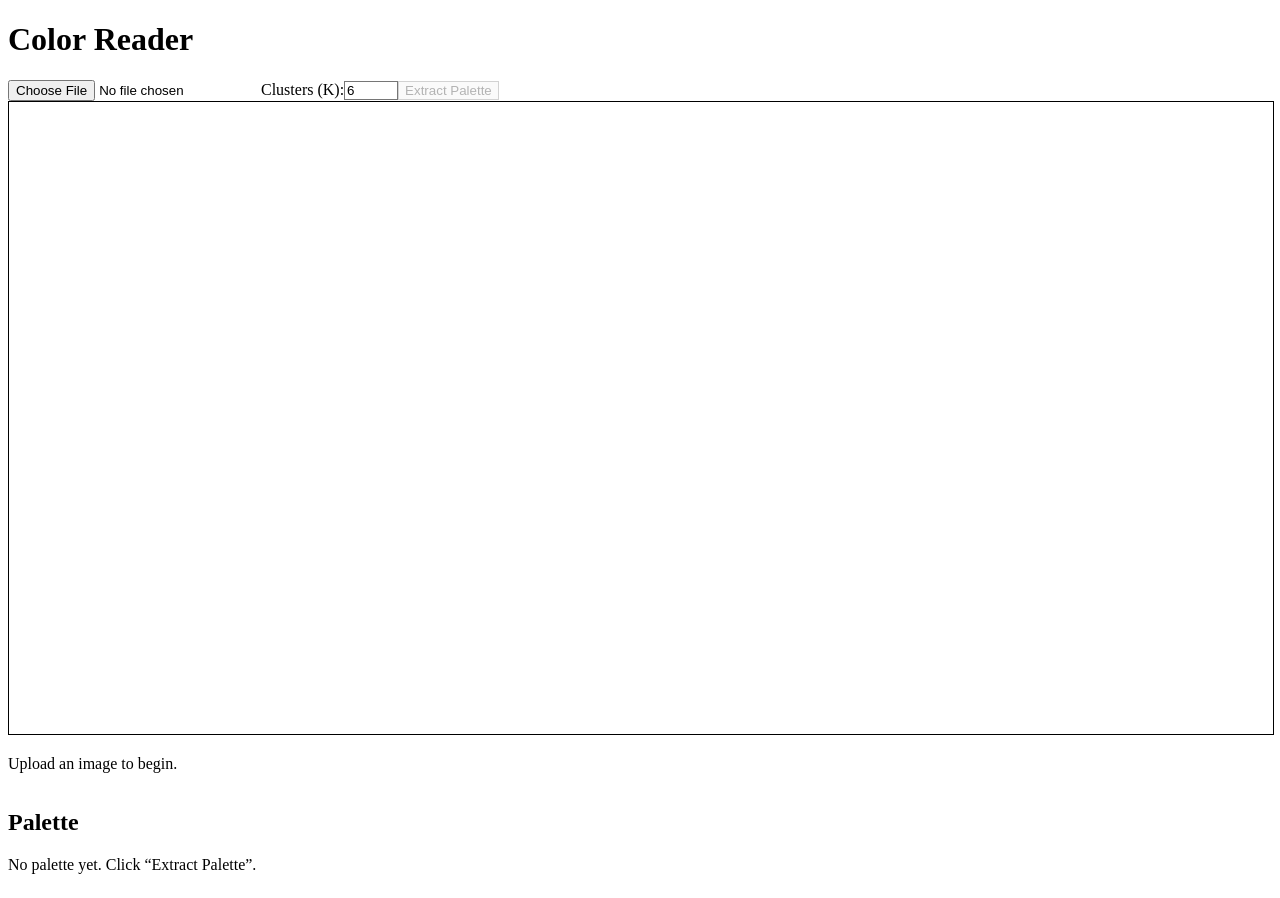
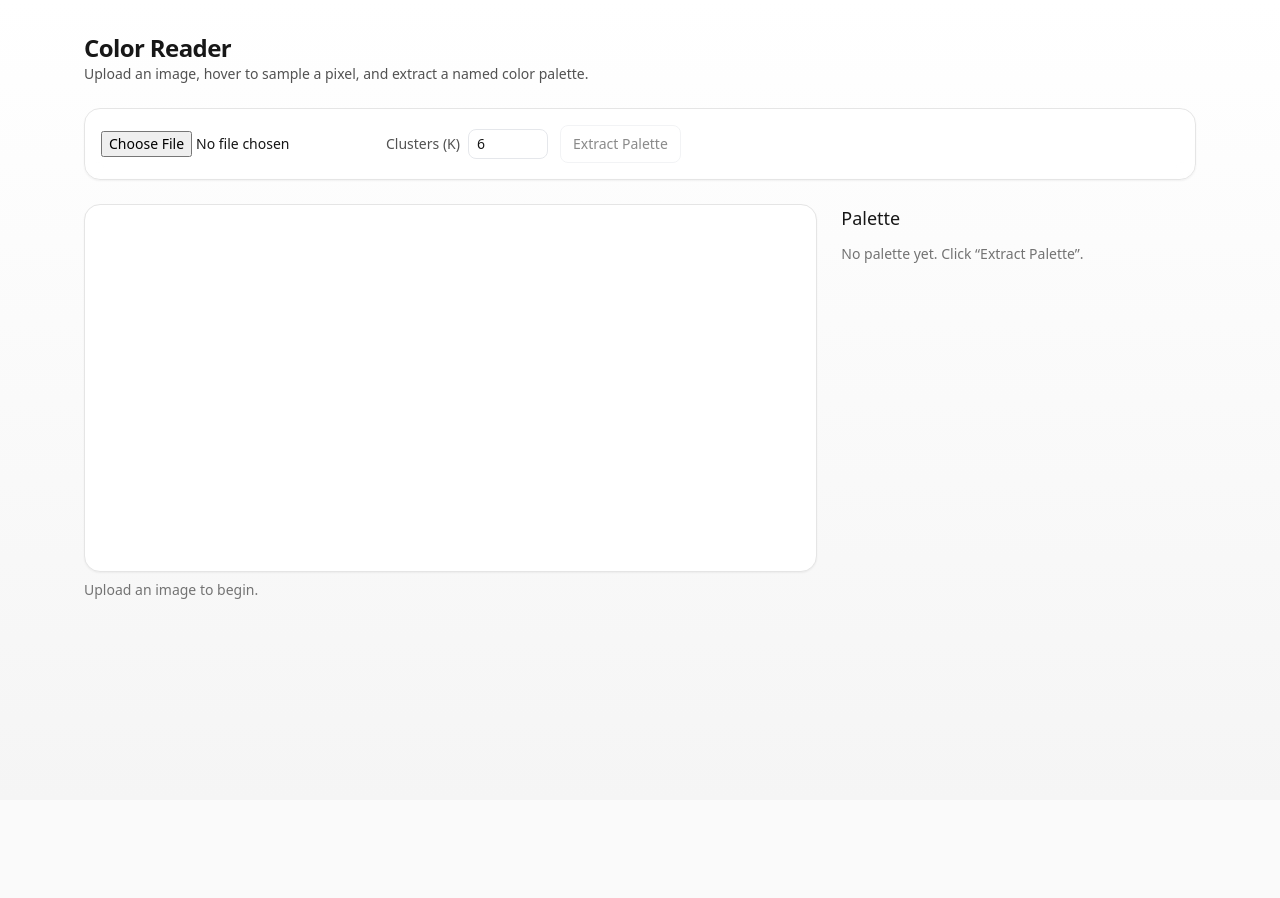
Before and after one commit to alexcm24/color-reader, a Next.js app: page / in a window 1280 px wide. After the commit the page ends 800 px from the top, so only its background shows below. Built offline with nearby package versions, Linux system fonts and the light colour scheme.

Commit message:
style: polish UI, add accessibility tweaks, and prepare for deploy

```diff
--- a/app/layout.tsx
+++ b/app/layout.tsx
@@ -24,7 +24,9 @@ export default function RootLayout({
 }>) {
   return (
     <html lang="en">
-      <body className={`${geistSans.variable} ${geistMono.variable}`}>
+      <body
+  className={`${geistSans.variable} ${geistMono.variable} min-h-screen bg-neutral-50 text-neutral-900 antialiased dark:bg-neutral-950 dark:text-neutral-100`}
+      >
         {children}
       </body>
     </html>
--- a/app/page.tsx
+++ b/app/page.tsx
@@ -25,6 +25,8 @@ export default function HomePage() {
     if (!f) return;
     const url = URL.createObjectURL(f);
     setImgUrl(url);
+    setPalette([]);
+    setHover(null);
   }
 
   // Draw image to canvas (downscale to max 900px)
@@ -41,13 +43,13 @@ export default function HomePage() {
       const c = canvasRef.current!;
       c.width = w; c.height = h;
       const ctx = c.getContext("2d")!;
+      ctx.clearRect(0, 0, w, h);
       ctx.drawImage(img, 0, 0, w, h);
     };
     img.src = imgUrl;
     imgRef.current = img;
   }, [imgUrl]);
 
-  // Sampling pixels (every 'step' pixels)
   function sample(step = 4): number[] {
     const c = canvasRef.current;
     if (!c) return [];
@@ -88,72 +90,100 @@ export default function HomePage() {
     const x = Math.floor(((e.clientX - rect.left) / rect.width) * c.width);
     const y = Math.floor(((e.clientY - rect.top) / rect.height) * c.height);
     const ctx = c.getContext("2d")!;
-    const { data, width } = ctx.getImageData(x, y, 1, 1);
+    const { data } = ctx.getImageData(x, y, 1, 1);
     const rgb: RGB = [data[0], data[1], data[2]];
     const nearest = nearestNamedColor(rgb, names);
     setHover({ rgb, name: nearest.name });
   }
 
   return (
-    <main className="mx-auto max-w-5xl p-6 space-y-6">
-      <h1 className="text-2xl font-semibold">Color Reader</h1>
+    <main className="min-h-screen bg-gradient-to-b from-white to-neutral-100 dark:from-neutral-950 dark:to-neutral-900">
+      <div className="mx-auto max-w-6xl px-5 py-8 space-y-6">
+        {/* Header */}
+        <header className="flex items-center justify-between">
+          <div>
+            <h1 className="text-3xl md:text-2xl font-semibold tracking-tight">Color Reader</h1>
+            <p className="text-neutral-600 dark:text-neutral-400 text-base md:text-sm">
+              Upload an image, hover to sample a pixel, and extract a named color palette.
+            </p>
+          </div>
+        </header>
 
-      <div className="flex items-center gap-3">
-        <input type="file" accept="image/*" onChange={onFile} />
-        <label className="text-sm">Clusters (K):</label>
+        {/* Controls */}
+        <section className="rounded-2xl border border-neutral-200 dark:border-neutral-800 bg-white/70 dark:bg-neutral-900/70 p-4 shadow-sm backdrop-blur">
+          <div className="flex flex-wrap items-center gap-3">
             <input
-          type="number" min={3} max={10} value={k}
+              type="file"
+              accept="image/*"
+              onChange={onFile}
+              className="text-sm"
+            />
+            <div className="flex items-center gap-2">
+              <label className="text-sm text-neutral-600 dark:text-neutral-400">Clusters (K)</label>
+              <input
+                type="number"
+                min={3}
+                max={10}
+                value={k}
                 onChange={e => setK(parseInt(e.target.value || "6", 10))}
-          className="w-16 border rounded px-2 py-1 text-sm"
+                className="w-20 rounded-lg border bg-transparent px-2 py-1 text-sm"
               />
+            </div>
             <button
               onClick={extractPalette}
-          className="ml-2 px-3 py-2 text-sm border rounded-md"
               disabled={!imgUrl}
+              className="rounded-lg border px-3 py-2 text-sm font-medium hover:bg-neutral-50 dark:hover:bg-neutral-800 disabled:opacity-50"
             >
               Extract Palette
             </button>
           </div>
+        </section>
 
-      <div className="grid md:grid-cols-3 gap-6">
-        <div className="md:col-span-2">
-          <div className="relative">
+        {/* Main grid */}
+        <div className="grid grid-cols-1 md:grid-cols-3 gap-6 items-start">
+          {/* Canvas card */}
+          <section className="md:col-span-2">
+            <div className="relative rounded-2xl border border-neutral-200 dark:border-neutral-800 bg-white dark:bg-neutral-900 shadow-sm overflow-hidden">
               <canvas
                 ref={canvasRef}
-              className="w-full rounded-lg border"
+                className="w-full h-auto block"
                 onMouseMove={onMouseMove}
               />
+              {/* Hover pill */}
               {hover && (
+                <div className="absolute left-3 top-3 flex items-center gap-2 rounded-xl border border-neutral-200 dark:border-neutral-700 bg-white/90 dark:bg-neutral-900/90 px-3 py-2 shadow-sm backdrop-blur">
                   <div
-                className="absolute left-3 top-3 px-3 py-2 rounded-md border bg-white/80 backdrop-blur text-sm shadow"
-                style={{ color: "#111" }}
-              >
-                <div className="flex items-center gap-3">
-                  <div
-                    className="h-6 w-6 rounded border"
+                    className="h-5 w-5 rounded-md border border-black/10"
                     style={{ backgroundColor: rgbToHex(hover.rgb) }}
                   />
-                  <div>
+                  <div className="text-sm md:text-xs">
                     <div className="font-medium">{hover.name}</div>
-                    <div className="text-xs text-neutral-600">
+                    <div className="text-neutral-600 dark:text-neutral-400">
                       {rgbToHex(hover.rgb)} · rgb({hover.rgb.map(Math.round).join(", ")})
-                    </div>
                     </div>
                   </div>
                 </div>
               )}
             </div>
-          {!imgUrl && <p className="text-sm text-neutral-500 mt-2">Upload an image to begin.</p>}
-        </div>
+            {!imgUrl && (
+              <p className="mt-2 text-sm text-neutral-500">
+                Upload an image to begin.
+              </p>
+            )}
+          </section>
 
-        <div className="space-y-2">
+          {/* Palette sidebar */}
+          <aside className="space-y-3">
             <h2 className="text-lg font-medium">Palette</h2>
-          {palette.length === 0 && <p className="text-sm text-neutral-500">No palette yet. Click “Extract Palette”.</p>}
-          <div className="space-y-2">
+            {palette.length === 0 && (
+              <p className="text-sm text-neutral-500">No palette yet. Click “Extract Palette”.</p>
+            )}
+            <div className="space-y-3">
               {palette.map((p, i) => (
                 <ColorSwatch key={i} rgb={p.rgb} name={p.name} />
               ))}
             </div>
+          </aside>
         </div>
       </div>
     </main>
--- a/components/ColorSwatch.tsx
+++ b/components/ColorSwatch.tsx
@@ -1,26 +1,49 @@
 "use client";
-import { rgbToHex } from "@/lib/color-utils";
-import type { RGB } from "@/lib/color-utils";
+import { rgbToHex, type RGB } from "@/lib/color-utils";
 
 export default function ColorSwatch({
   rgb,
   name,
 }: { rgb: RGB; name: string }) {
   const hex = rgbToHex(rgb);
+
+  function speakColor() {
+    const u = new SpeechSynthesisUtterance(`${name}, ${hex}`);
+    u.lang = "en-US"; // or "es-ES"
+    window.speechSynthesis.speak(u);
+  }
+
   return (
-    <div className="flex items-center gap-3 p-2 rounded-lg border">
-      <div className="h-8 w-8 rounded-md border" style={{ backgroundColor: hex }} />
-      <div className="text-sm">
-        <div className="font-medium">{name || "Unknown"}</div>
-        <div className="text-xs text-neutral-500">{hex} · rgb({rgb.map(Math.round).join(", ")})</div>
+    <div className="flex items-center gap-3 rounded-2xl border border-neutral-200 dark:border-neutral-800 bg-white/70 dark:bg-neutral-900/70 p-3 shadow-sm backdrop-blur">
+      <div
+        className="h-10 w-10 rounded-xl border border-black/10"
+        style={{ backgroundColor: hex }}
+        aria-label={name}
+        title={hex}
+      />
+      <div className="min-w-0">
+        <div className="text-base md:text-sm font-medium truncate">{name || "Unknown"}</div>
+        <div className="text-sm md:text-xs text-neutral-500 truncate">
+          {hex} · rgb({rgb.map(Math.round).join(", ")})
         </div>
+      </div>
+      <div className="ml-auto flex gap-2">
         <button
-        className="ml-auto text-xs px-2 py-1 border rounded-md"
           onClick={() => navigator.clipboard.writeText(hex)}
+          className="rounded-lg border px-3 py-1.5 text-xs hover:bg-neutral-50 dark:hover:bg-neutral-800"
           aria-label={`Copy ${hex}`}
         >
           Copy HEX
         </button>
+        <button
+          onClick={speakColor}
+          className="rounded-lg border px-3 py-1.5 text-xs hover:bg-neutral-50 dark:hover:bg-neutral-800"
+          aria-label={`Speak ${name}`}
+          title="Speak"
+        >
+          🔊
+        </button>
+      </div>
     </div>
   );
 }
--- a/package.json
+++ b/package.json
@@ -14,7 +14,6 @@
     "react-dom": "19.2.0"
   },
   "devDependencies": {
-    "@tailwindcss/postcss": "^4.1.16",
     "@types/node": "^20",
     "@types/react": "^19",
     "@types/react-dom": "^19",
@@ -23,7 +22,7 @@
     "eslint": "^9",
     "eslint-config-next": "16.0.1",
     "postcss": "^8.5.6",
-    "tailwindcss": "^4.1.16",
+    "tailwindcss": "^3.4.18",
     "typescript": "^5"
   }
 }
--- a/postcss.config.js
+++ b/postcss.config.js
@@ -1,7 +1,6 @@
-// postcss.config.js
 module.exports = {
   plugins: {
-    "@tailwindcss/postcss": {}, // <-- use this (not "tailwindcss": {})
+    tailwindcss: {},     // ← back to classic
     autoprefixer: {},
   },
 };
```
Also changed, not shown: 1 other file (tests, documents, lock files or other folders). Lines whose indentation alone changed are shown as unchanged.
